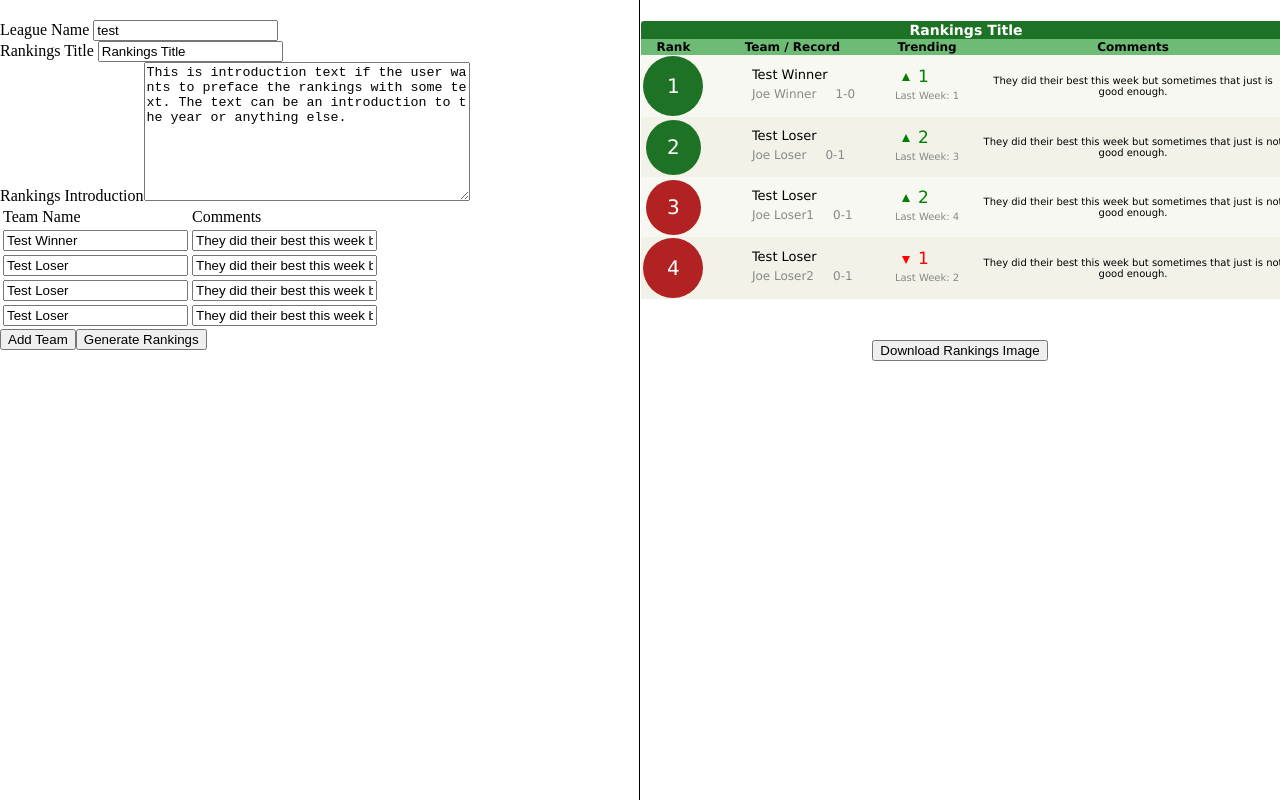
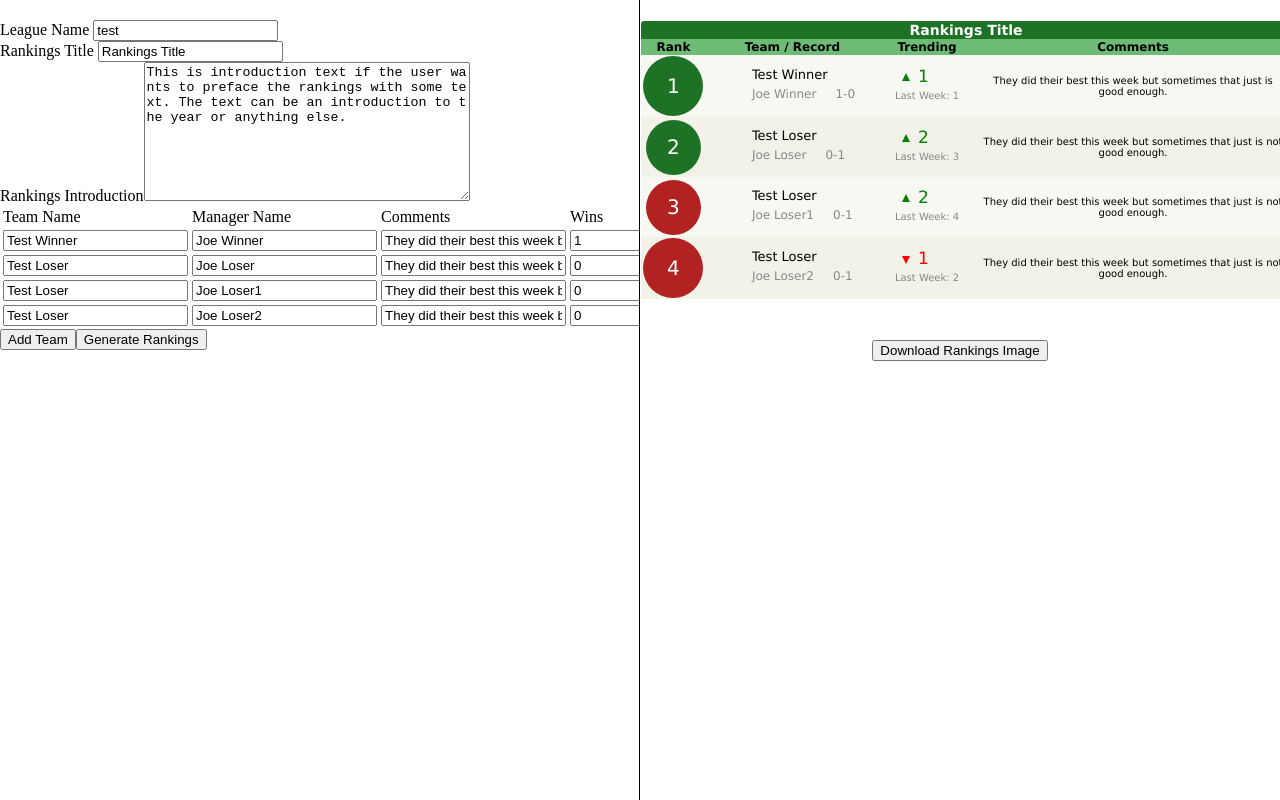
Before and after one commit to ryantrappy/fantasy_power_rankings, an Angular app: page / in a window 1280 px wide. Built offline with nearby package versions, Linux system fonts and the light colour scheme.

Commit message:
Added other team fields to team entry

```diff
--- a/src/app/app.component.html
+++ b/src/app/app.component.html
@@ -19,11 +19,19 @@
   </ng-container>
   <table>
     <td>Team Name</td>
+    <td>Manager Name</td>
     <td>Comments</td>
+    <td>Wins</td>
+    <td>Losses</td>
+    <td>Ties</td>
     <ng-container *ngFor="let rankingObject of currentWeekRankingForm; index as i ">
       <tr>
         <td><input id="teamName" type="text" [(ngModel)]="currentWeekRankingForm[i].teamName"></td>
+        <td><input id="managerName" type="text" [(ngModel)]="currentWeekRankingForm[i].managerName"></td>
         <td><input id="description" type="text" [(ngModel)]="currentWeekRankingForm[i].description"></td>
+        <td><input id="wins" type="number" min="0" [(ngModel)]="currentWeekRankingForm[i].wins"></td>
+        <td><input id="losses" type="number" min="0" [(ngModel)]="currentWeekRankingForm[i].loss"></td>
+        <td><input id="ties" type="number" min="0" [(ngModel)]="currentWeekRankingForm[i].ties"></td>
       </tr>
     </ng-container>
   </table>
```
